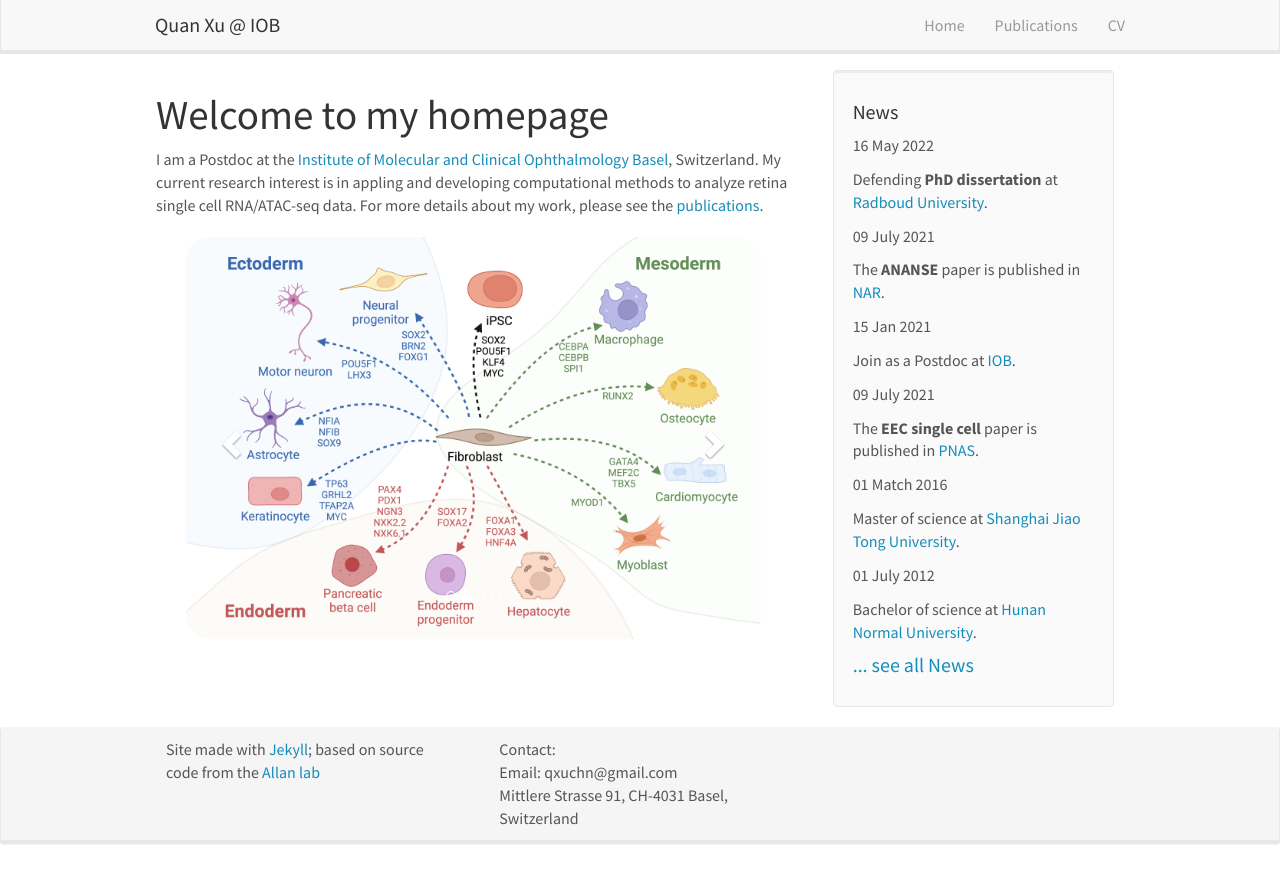
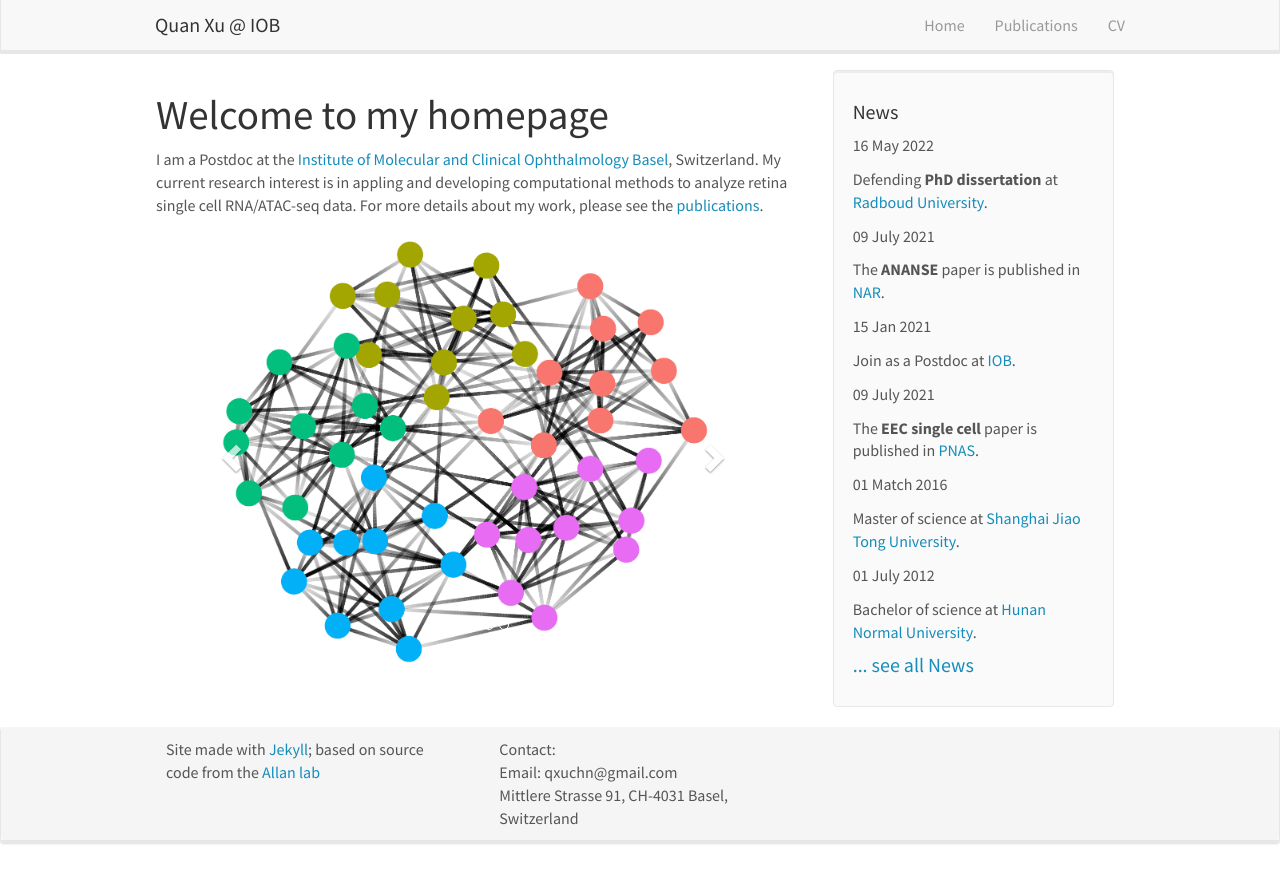
Before and after one commit to bioqxu/bioqxu.github.io, a Jekyll site: the page built from _pages/home.md, in a window 1280 px wide. Shown: the top 883 px of the page. Built offline with Jekyll 4.4.1, drawn with Linux system fonts in a browser that asks for light colours; nearby versions of some CDN libraries.

Commit message:
new silde figs

```diff
--- a/_pages/home.md
+++ b/_pages/home.md
@@ -16,24 +16,24 @@ I am a Postdoc at the [Institute of Molecular and Clinical Ophthalmology Basel](
         <li data-target="#carousel" data-slide-to="1"></li>
         <li data-target="#carousel" data-slide-to="2"></li>
         <li data-target="#carousel" data-slide-to="3"></li>
-        <!-- <li data-target="#carousel" data-slide-to="4"></li>
-        <li data-target="#carousel" data-slide-to="5"></li>
+        <li data-target="#carousel" data-slide-to="4"></li>
+        <!-- <li data-target="#carousel" data-slide-to="5"></li>
         <li data-target="#carousel" data-slide-to="6"></li> -->
     </ol>
 
     <!-- Items -->
     <div class="carousel-inner" markdown="0">
         <div class="item active">
-            <img src="{{ site.url }}{{ site.baseurl }}/images/slider/ananse.png" alt="Slide 1" />
+            <img src="{{ site.url }}{{ site.baseurl }}/images/slider/sc.png" alt="Slide 1" />
+        </div>
+        <div class="item">
+            <img src="{{ site.url }}{{ site.baseurl }}/images/slider/grn.png" alt="Slide 2" />
         </div>
         <div class="item">
             <img src="{{ site.url }}{{ site.baseurl }}/images/slider/cell_fate.png" alt="Slide 2" />
         </div>
         <div class="item">
-            <img src="{{ site.url }}{{ site.baseurl }}/images/slider/eec.png" alt="Slide 2" />
-        </div>
-        <div class="item">
-            <img src="{{ site.url }}{{ site.baseurl }}/images/slider/ctcf.jpg" alt="Slide 3" />
+            <img src="{{ site.url }}{{ site.baseurl }}/images/slider/ctcf.png" alt="Slide 3" />
         </div>
     </div>
 
```
Also changed, not shown: images/slider/ananse.png (deleted), images/slider/cell_fate.png, images/slider/ctcf.jpg (deleted), images/slider/ctcf.png (added), images/slider/eec.png (deleted), images/slider/grn.jpg (deleted), images/slider/grn.png (added), images/slider/sc.png (added), 2 other files.
